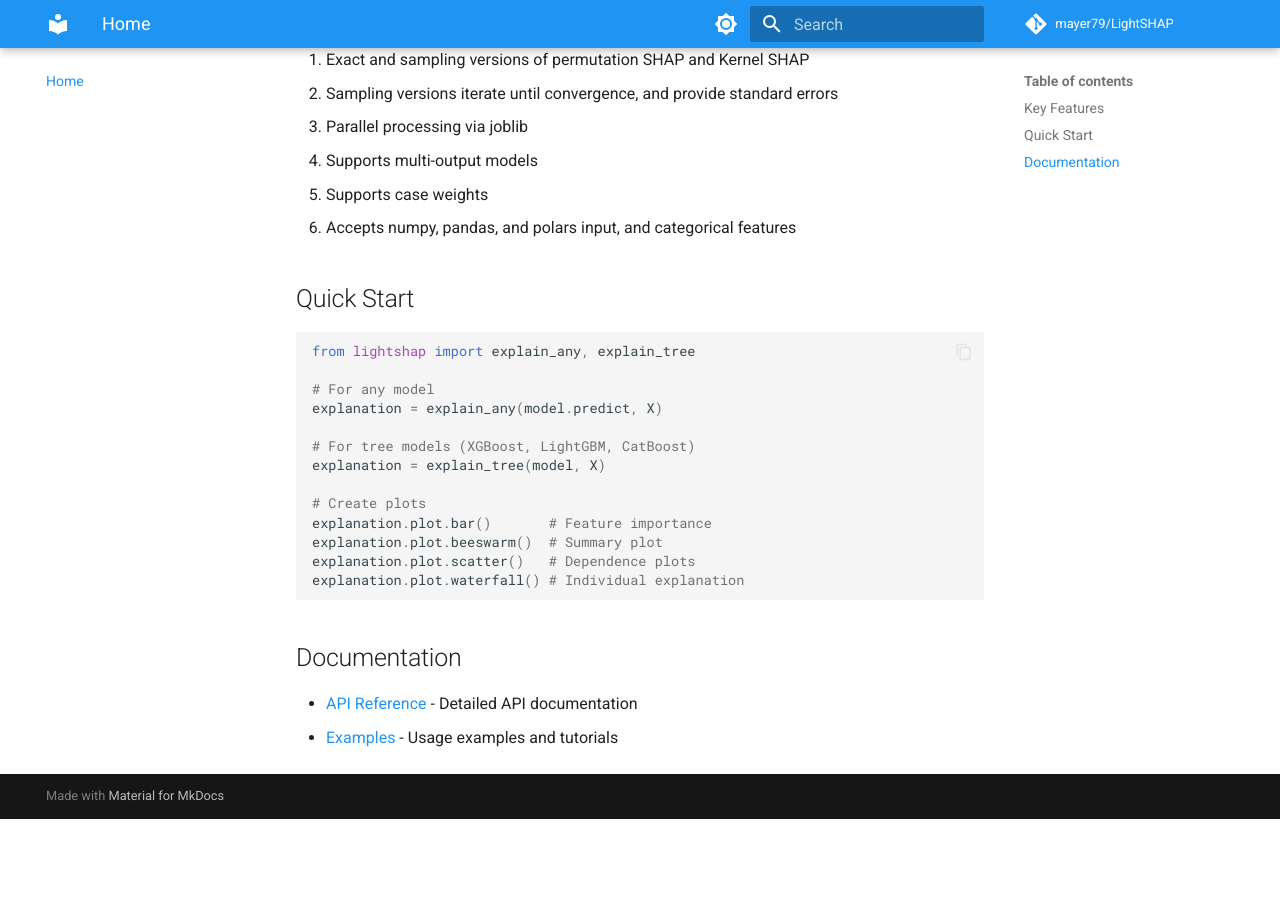
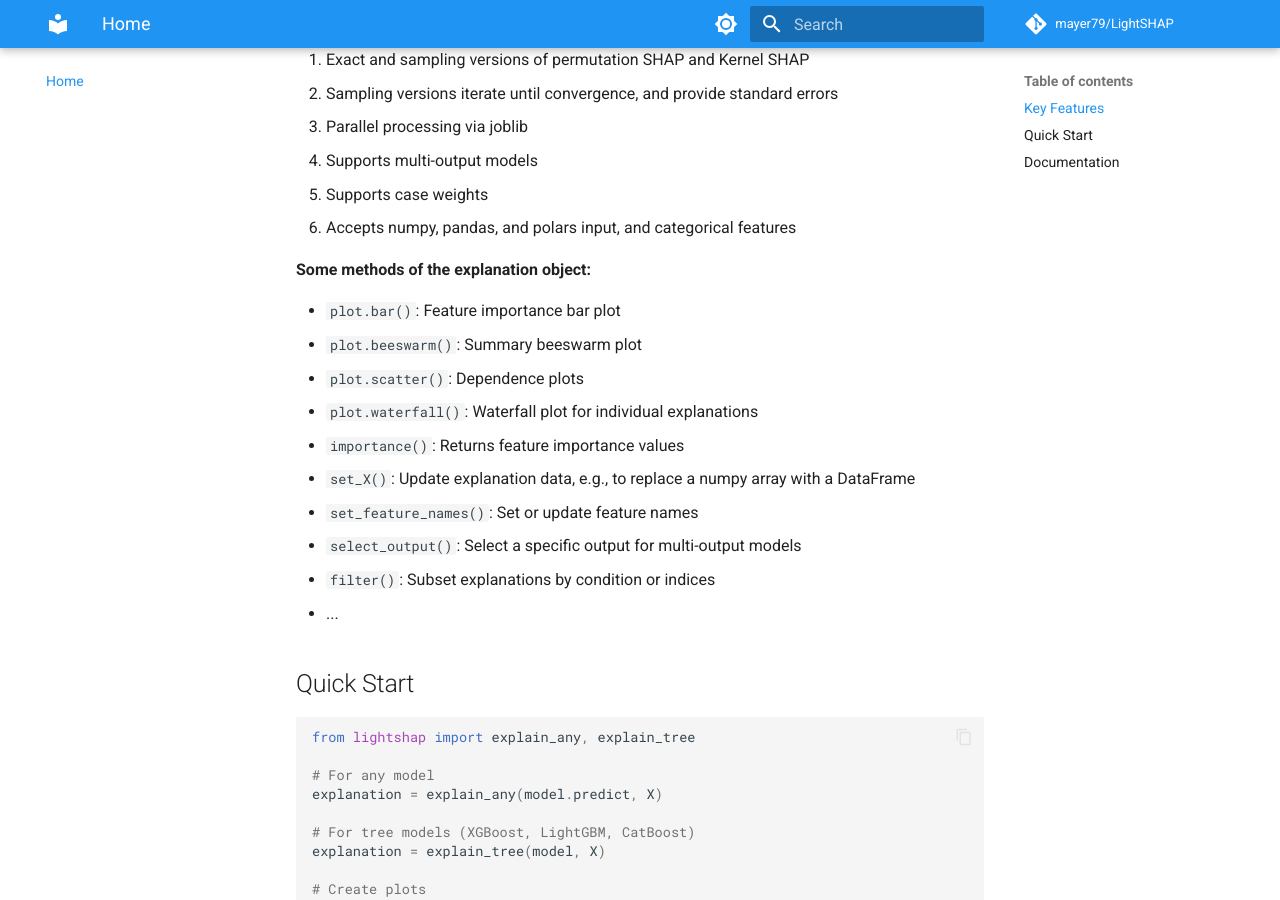
Before and after one commit to mayer79/LightSHAP, an MkDocs documentation site: the page built from docs/index.md, in a window 1280 px wide and 900 px high, scrolled down 473 px. Built offline with MkDocs 1.6.1 and Material for MkDocs 9.7.7, drawn with Linux system fonts in a browser that asks for light colours; comment, search, counter and statistics services are not loaded; before the commit the page ends 1292 px from its top, so only the background shows below that.

Commit message:
List some explanation methods in docu

```diff
--- a/docs/index.md
+++ b/docs/index.md
@@ -16,6 +16,19 @@
 4. Supports multi-output models
 5. Supports case weights
 6. Accepts numpy, pandas, and polars input, and categorical features
+
+**Some methods of the explanation object:**
+
+- `plot.bar()`: Feature importance bar plot
+- `plot.beeswarm()`: Summary beeswarm plot
+- `plot.scatter()`: Dependence plots
+- `plot.waterfall()`: Waterfall plot for individual explanations
+- `importance()`: Returns feature importance values
+- `set_X()`: Update explanation data, e.g., to replace a numpy array with a DataFrame
+- `set_feature_names()`: Set or update feature names
+- `select_output()`: Select a specific output for multi-output models
+- `filter()`: Subset explanations by condition or indices
+- ...
 
 ## Quick Start
 
```
Also changed, not shown: README.md (+13 -0 lines).
